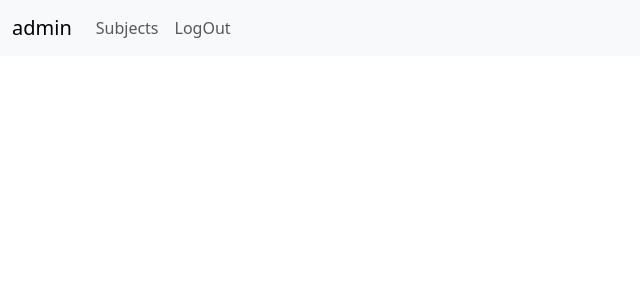
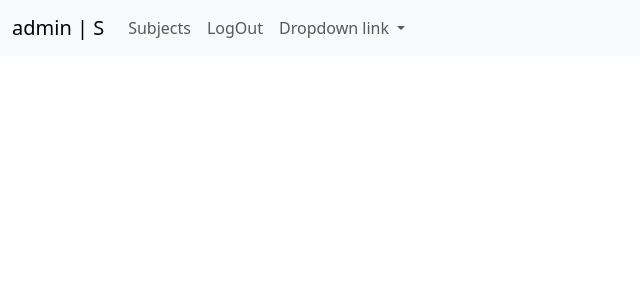
Before and after one commit to David-Luis-Mora/Lumino, a Django app: page /subjects/ in a window 1280 px wide. Shown: the top 300 px of the page, without its empty margins (0-640 px from the left). Run offline with Django 5.2, Linux system fonts and the light colour scheme; a user stored in the database is signed in; data comes from the database, SQL or seed files in the repository; both versions use the stored data as it was after the commit; data that the repository does not hold is empty; some libraries are stand-ins or nearby versions.

Commit message:
avances html

```diff
--- a/lumino/accounts/templates/accounts/login.html
+++ b/lumino/accounts/templates/accounts/login.html
@@ -1,5 +1,8 @@
+{% extends "base.html" %}
 {% load crispy_forms_tags %}
 
+{% block title %}Login{% endblock title %}
+{% block content %}
 <div class="row justify-content-center mt-5">
   <div class="col-md-4">
     <div class="card border-dark">
@@ -15,3 +18,4 @@
     </div>
   </div>
 </div>
+{% endblock content %}
--- a/lumino/accounts/templates/accounts/signup.html
+++ b/lumino/accounts/templates/accounts/signup.html
@@ -1,5 +1,7 @@
+{% extends "base.html" %}
 {% load crispy_forms_tags %}
-
+{% block title %}Signup{% endblock title %}
+{% block content %}
 <div class="row justify-content-center mt-5">
   <div class="col-md-4">
     <div class="card border-dark">
@@ -15,3 +17,4 @@
     </div>
   </div>
 </div>
+{% endblock content %}
--- a/lumino/shared/templates/base.html
+++ b/lumino/shared/templates/base.html
@@ -8,7 +8,7 @@
     <title>{% block title %} BASE {% endblock %}</title>
     <link rel="stylesheet" href="{% static 'bootstrap/dist/css/bootstrap.min.css' %}">
     <link rel="stylesheet" href="{% static 'bootstrap-icons/font/bootstrap-icons.min.css' %}">
-    <link rel="stylesheet" href="{% static 'css/custom.css' %}">
+    {% comment %} <link rel="stylesheet" href="{% static 'css/custom.css' %}"> {% endcomment %}
   </head>
 
   <body>
@@ -22,5 +22,5 @@
     </div>
   </body>
 
-  <script type="text/javascript" src="{% static 'bootstrap/dist/js/bootstrap.min.js' %}"></script>
+  <script type="text/javascript" src="{% static 'bootstrap/dist/js/bootstrap.bundle.min.js' %}"></script>
 </html>
--- a/lumino/shared/templates/shared/navbar.html
+++ b/lumino/shared/templates/shared/navbar.html
@@ -4,7 +4,7 @@
   <div class="container-fluid">
     <a class="navbar-brand" href="#">
       <i class="bi bi-person-circle"></i>
-      {{request.user.username}}
+      {{request.user.username}} | {{request.user.profile.role}}
     </a>
     <button class="navbar-toggler" type="button" data-bs-toggle="collapse" data-bs-target="#navbarNav" aria-controls="navbarNav" aria-expanded="false" aria-label="Toggle navigation">
       <span class="navbar-toggler-icon"></span>
@@ -17,6 +17,16 @@
         <li class="nav-item">
           <a class="nav-link" href="{% url 'logout' %}">LogOut</a>
         </li>
+        <li class="nav-item dropdown">
+          <a class="nav-link dropdown-toggle" href="#" role="button" data-bs-toggle="dropdown" aria-expanded="false">
+            Dropdown link
+          </a>
+          <ul class="dropdown-menu">
+            <li><a class="dropdown-item" href="#">Action</a></li>
+            <li><a class="dropdown-item" href="#">Another action</a></li>
+            <li><a class="dropdown-item" href="#">Something else here</a></li>
+          </ul>
+        </li>
       </ul>
     </div>
   </div>
--- a/lumino/subjects/templates/subjects/subject_list.html
+++ b/lumino/subjects/templates/subjects/subject_list.html
@@ -8,7 +8,7 @@
 {% block content %}
 <ul>
     {% for subject in subjects %}
-        <li><a href="{% url 'subjects:subject-detail' subject.code %}">{{ subject.name }}</a></li>
+        <li><a href="{% url 'subjects:subject-detail' subject.code %}">{{subject.code}} | {{ subject.name }}</a></li>
     {% endfor %}
 </ul>
 {% endblock content %}
```
Also changed, not shown: lumino/db.sqlite3.
